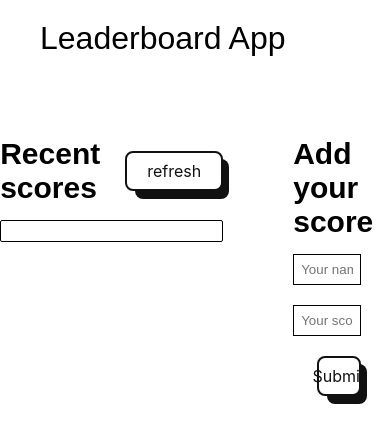
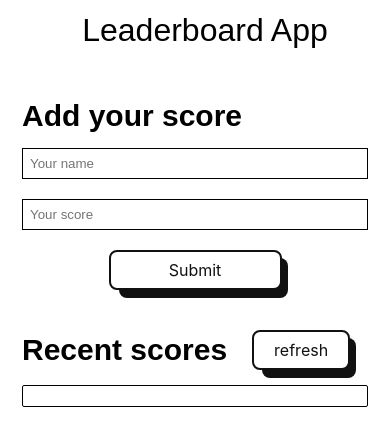
Before and after one commit to olaishola05/Leaderboard, a website built with webpack: page src/index.html in a window 390 px wide. Built offline with nearby package versions, Linux system fonts and the light colour scheme; no server answers.

Commit message:
Update styling

```diff
--- a/src/style.css
+++ b/src/style.css
@@ -37,7 +37,7 @@ img {
 }
 
 body {
-  min-width: 100%;
+  max-width: 100%;
   height: 100vh;
   font-family: 'Poppins', sans-serif;
 }
@@ -186,3 +186,41 @@ input[type='text'] {
 .button-56:hover {
   outline: 0;
 }
+
+@media only screen and (max-width: 768px) {
+  body {
+    width: 100%;
+    max-height: 20%;
+  }
+
+  main {
+    padding: 2px;
+  }
+
+  h1 {
+    margin: 10px 0 30px 0;
+    text-align: center;
+  }
+
+  section {
+    display: flex;
+    width: 100%;
+    justify-content: center;
+    flex-direction: column-reverse;
+  }
+
+  .form-section,
+  .recent-score {
+    width: 100%;
+    margin: 0;
+  }
+
+  form {
+    width: 100%;
+  }
+
+  .submit {
+    align-self: center;
+    width: 100%;
+  }
+}
```
Also changed, not shown: README.md.
